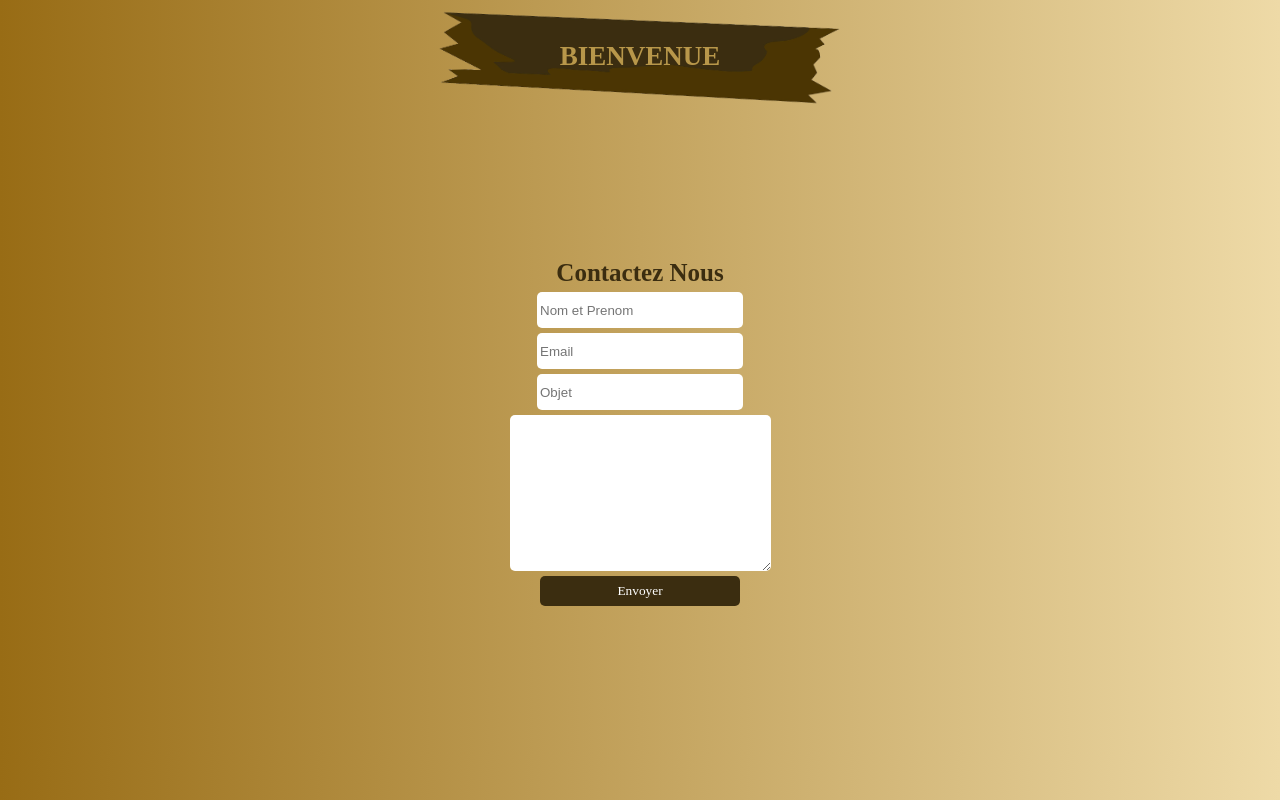
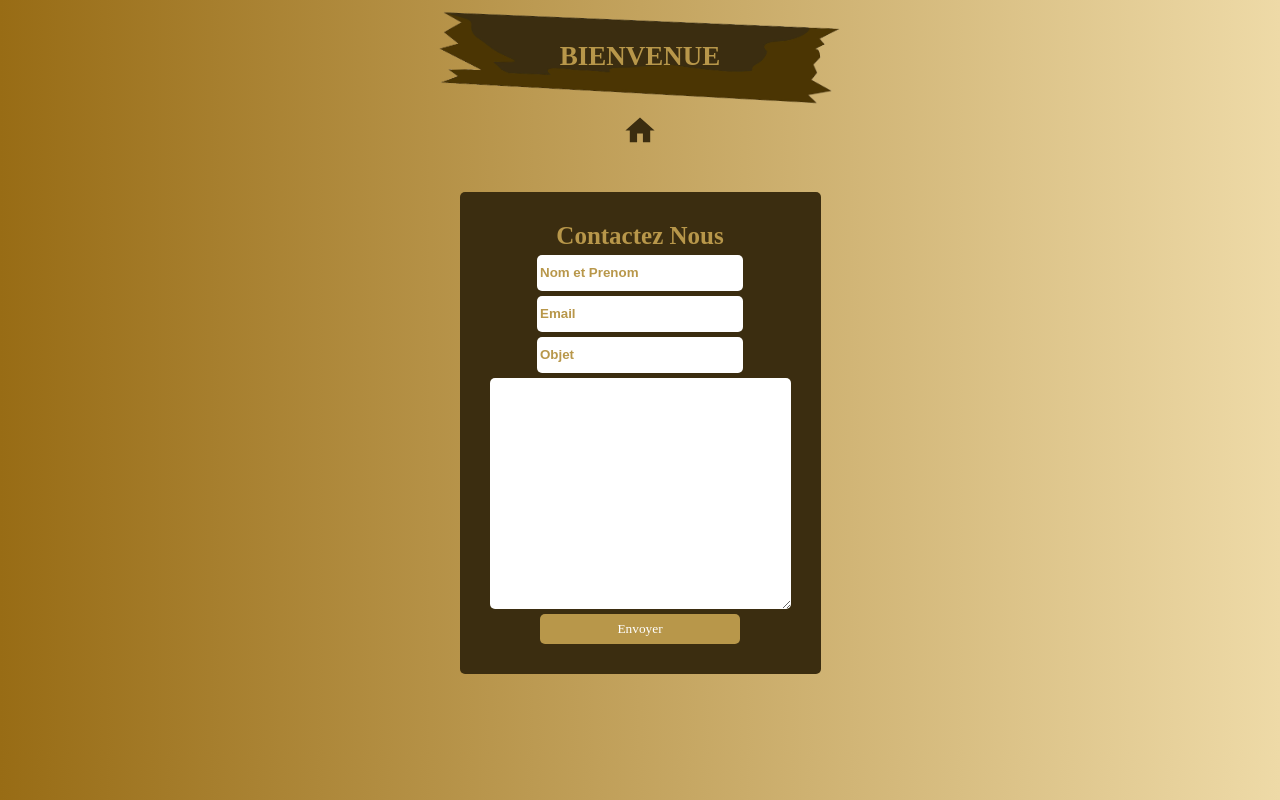
Before and after one commit to codeuniversetn/taximomo, a React (Create React App) app: page / in a window 1280 px wide. Both pictures are taken after a click on the element 462 px from the left and 312 px from the top of the page. Built offline with nearby package versions, Linux system fonts and the light colour scheme; a web font is replaced by a local one.

Commit message:
modif css

```diff
--- a/src/App.css
+++ b/src/App.css
@@ -110,6 +110,14 @@ h1{
   cursor: pointer;
   color: #3B2D10;
 }
+.home_icon{
+  font-size: 35px;
+  cursor: pointer;
+  color: #3B2D10;
+  position: absolute;
+  left: 50%;
+  transform: translateX(-50%);
+}
 .fix{
   width: 39px;
 }
@@ -129,7 +137,7 @@ h1{
   text-align: center;
   font-size: 25px;
   font-family: 'Dela Gothic One', cursive;
-  color: #3B2D10;
+  color: #B8974A;
 }
 .container_form{
   width: 100vw;
@@ -137,13 +145,19 @@ h1{
   display: flex;
   justify-content: center;
   align-items: center;
+
+}
+.form_control{
+  background-color: #3B2D10;
+  padding: 30px;
+  border-radius: 5px;
 }
 .btn{
   width: 200px;
   height: 30px;
   font-family: 'Dela Gothic One', cursive;
   color: #ffffff;
-  background-color: #3B2D10;
+  background-color: #B8974A;
   border-radius: 5px;
   border: none;
 }
@@ -153,6 +167,10 @@ input{
   padding: 3px;
   border-radius: 5px;
   border: none;
+}
+input::placeholder{
+  color: #B8974A;
+  font-weight: 700;
 }
 textarea{
   border-radius: 5px;
--- a/src/App.js
+++ b/src/App.js
@@ -6,6 +6,7 @@ import EmailButton from './Button';
 import Fix from './Fix';
 import Mail from './Mail';
 import { useState } from 'react';
+import { MdHome } from "react-icons/md";
 
 function App() {
   const [switcher, setSwitcher] = useState(false);
@@ -20,6 +21,9 @@ function App() {
           <p className="text">BIENVENUE</p>
         </div>
        </header>
+       <div onClick={() => setSwitcher(!switcher)}>
+                      <MdHome className='home_icon'/>
+                    </div>
         <Mail />
         </>
       ) : (
--- a/src/Mail.js
+++ b/src/Mail.js
@@ -24,7 +24,7 @@ const Mail = () => {
                     <input type="text" placeholder='Nom et Prenom' name='user_name' required/>
                     <input type="email" placeholder='Email' name='user_email' required/>
                     <input type="text" placeholder='Objet' name='objet' required/>
-                    <textarea name='message' cols="30" rows="10"></textarea>
+                    <textarea name='message' cols="35" rows="15"></textarea>
                     <button type='submit' className='btn'>Envoyer</button>
                 </form>
             </div>
```
